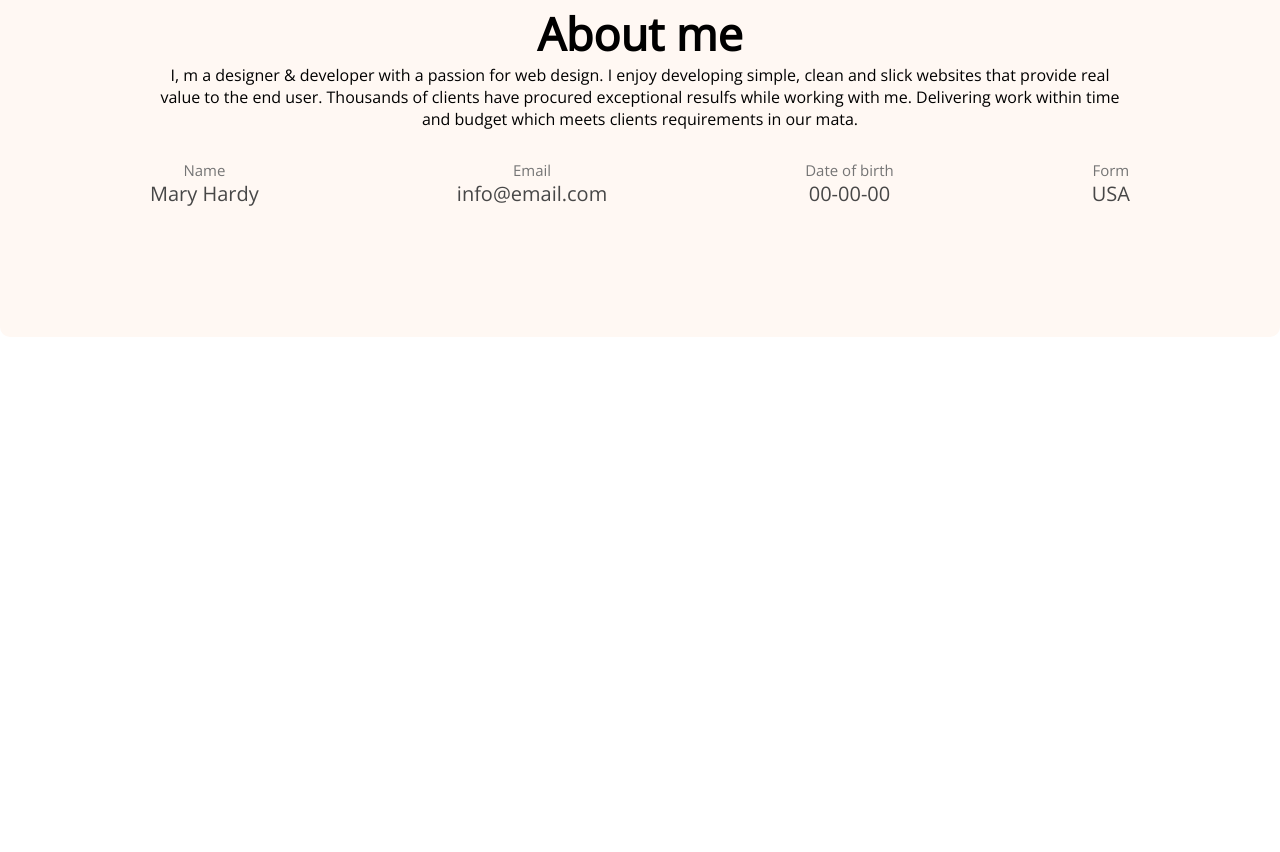
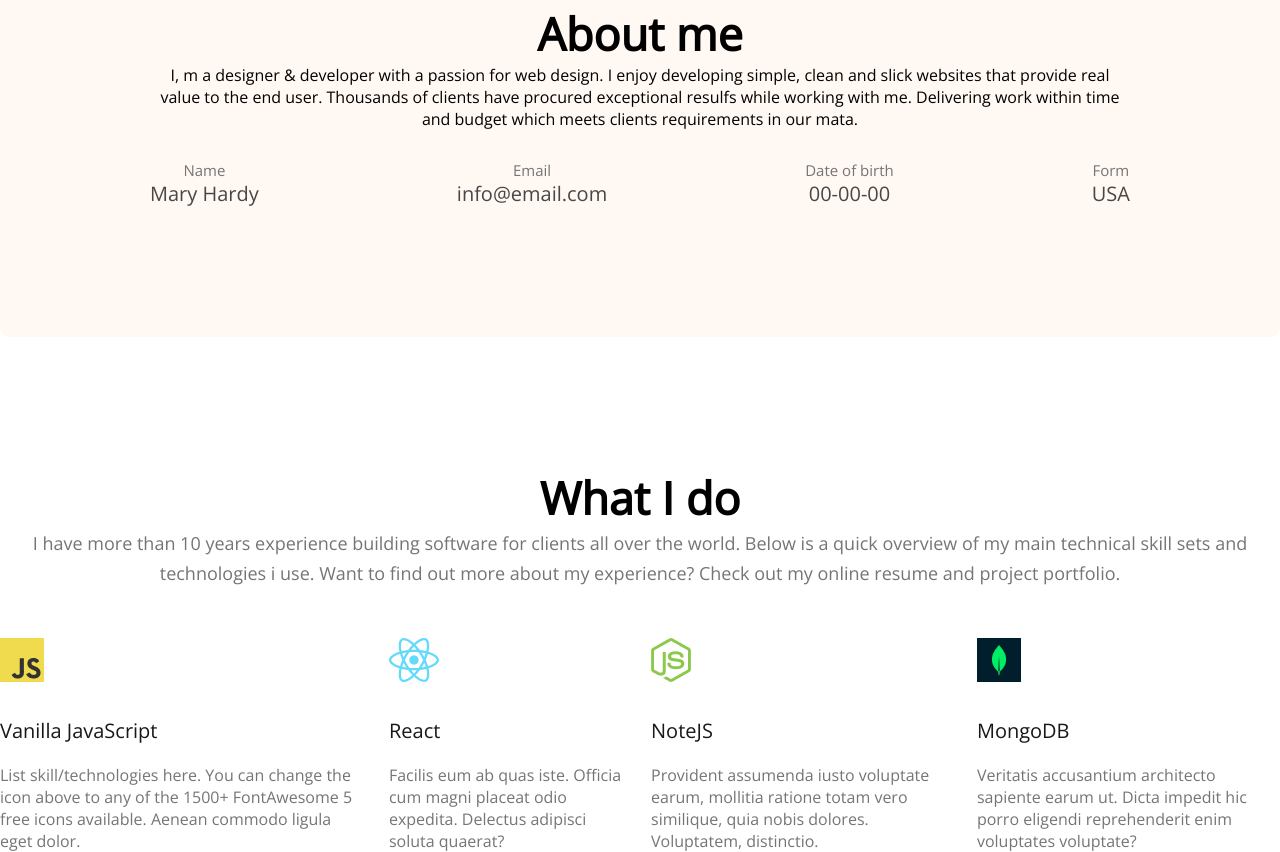
Before and after one commit to ialimul/developer-portfolio, a plain HTML site: page index.html in a window 1280 px wide. Shown: the part 1097-1949 px from the top of the page. Before the commit the page ends 1434 px from the top, so only its background shows below. Drawn offline with nearby package versions, Linux system fonts and the light colour scheme.

Commit message:
what I do section added

```diff
--- a/index.html
+++ b/index.html
@@ -55,6 +55,33 @@
                 </div>
             </div>
         </section>
+        <!-- what I do section -->
+        <section class="what-i-do">
+            <h3 class="section-title">What I do</h3>
+            <p class="do-description">I have more than 10 years experience building software for clients all over the world. Below is a quick overview of my main technical skill sets and technologies i use. Want to find out more about my experience? Check out my online resume and project portfolio.</p>
+            <div class="skills-container">
+                <div class="skill">
+                    <img src="images/icons/js.png" alt="">
+                    <p class="skill-title">Vanilla JavaScript</p>
+                    <p class="skill-description">List skill/technologies here. You can change the icon above to any of the 1500+ FontAwesome 5 free icons available. Aenean commodo ligula eget dolor.</p>
+                </div>
+                <div class="skill">
+                    <img src="images/icons/react.png" alt="">
+                    <p class="skill-title">React</p>
+                    <p class="skill-description">Facilis eum ab quas iste. Officia cum magni placeat odio expedita. Delectus adipisci soluta quaerat?</p>
+                </div>
+                <div class="skill">
+                    <img src="images/icons/nodejs.png" alt="">
+                    <p class="skill-title">NoteJS</p>
+                    <p class="skill-description">Provident assumenda iusto voluptate earum, mollitia ratione totam vero similique, quia nobis dolores. Voluptatem, distinctio.</p>
+                </div>
+                <div class="skill">
+                    <img src="images/icons/mongo.png" alt="">
+                    <p class="skill-title">MongoDB</p>
+                    <p class="skill-description">Veritatis accusantium architecto sapiente earum ut. Dicta impedit hic porro eligendi reprehenderit enim voluptates voluptate?</p>
+                </div>
+            </div>
+        </section>
     </main>
 </body>
 </html>
--- a/styles/portfolio.css
+++ b/styles/portfolio.css
@@ -73,6 +73,7 @@ nav li{
     /* text-align: center; */
     font-size: 45px;
     width: 700;
+    text-align: center;
 }
 .section-description{
     /* text-align: center; */
@@ -95,3 +96,33 @@ nav li{
     width: 400;
     color: #474747;
 }
+.what-i-do{
+    margin-top: 130px;
+}
+.do-description{
+    font-size: 18px;
+    line-height: 30px;
+    margin-bottom: 50px;
+    text-align: center;
+    color: #757575;
+}
+.skills-container{
+    display: flex;
+    gap: 24px;
+}
+.skills{
+    background: #FFFFFF;
+    box-shadow: 0px 6px 50px rgba(0, 0, 0, 0.06);
+    border-radius: 5px;
+    padding: 30px;
+}
+.skill-title{
+    color: #181818;
+    margin-top: 30px;
+    margin-bottom: 20px;
+    font-size: 20px;
+}
+.skill-description{
+    color: #757575;
+    font-size: 16px;
+}
```
